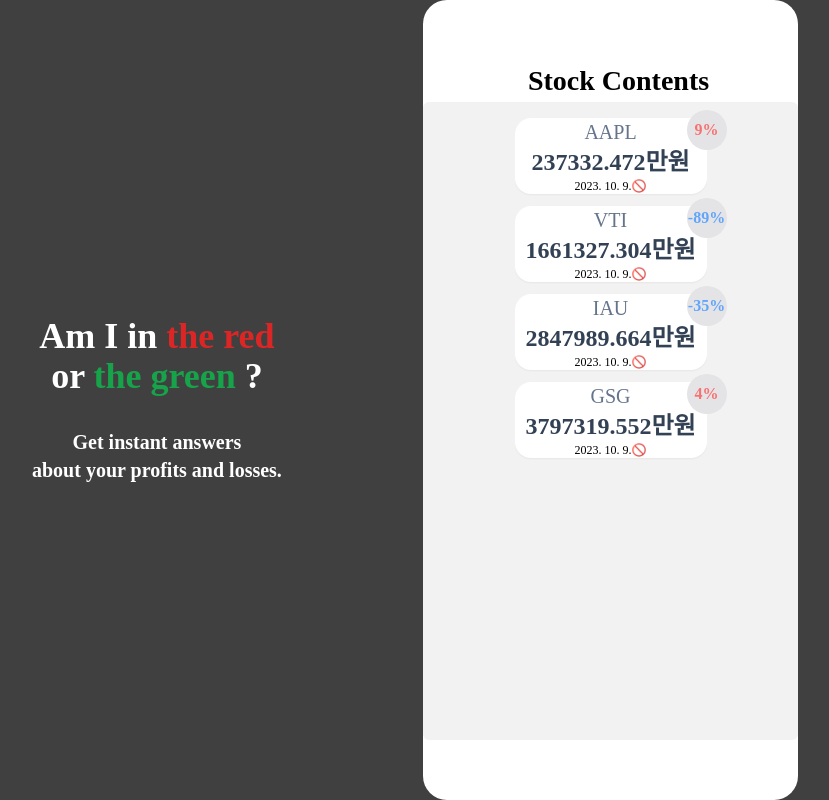
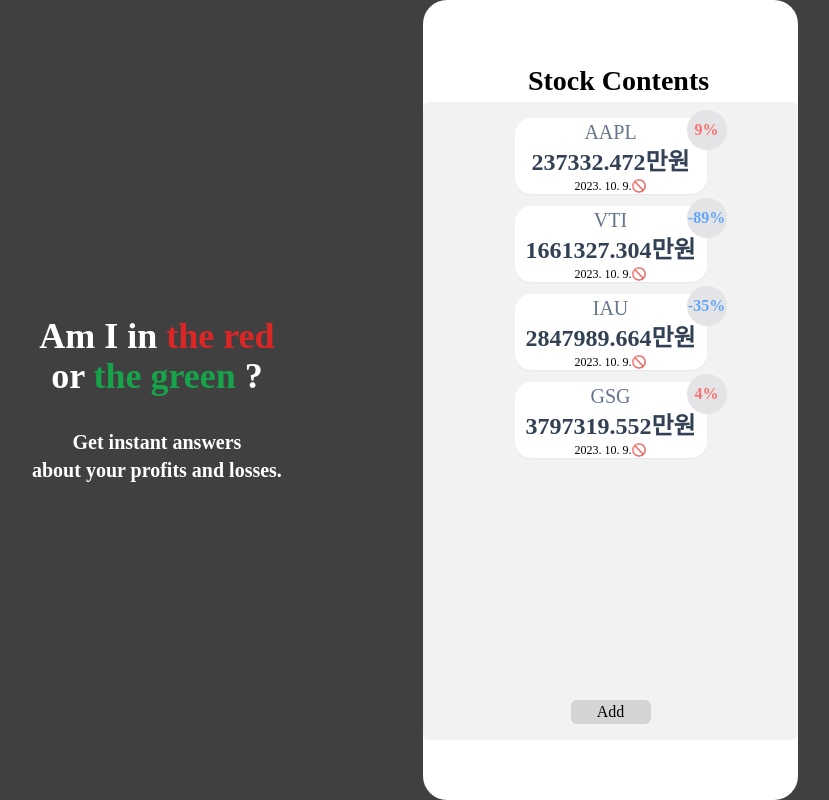
Before and after one commit to Hys-Lee/invest-records, a React (Vite) app: page /detail in a window 1280 px wide. Shown: the whole page, without its empty margins (225-1054 px from the left). Built offline with nearby package versions, Linux system fonts and the light colour scheme; a web font is replaced by a local one.

Commit message:
Feat: Add 'add' button
button that link to Edit page

```diff
--- /dev/null
+++ b/src/components/Button.tsx
@@ -0,0 +1,9 @@
+import { Link } from 'react-router-dom';
+
+export default function Button(userId) {
+  return (
+    <Link to={`/detail/${userId}/edit`}>
+      <button className=" bg-neutral-300 w-20 rounded-md ">Add</button>
+    </Link>
+  );
+}
--- a/src/pages/Detail.tsx
+++ b/src/pages/Detail.tsx
@@ -1,6 +1,7 @@
 import { stockCalc, tmpRecentStockDate } from '../components/calculation.tsx';
+import { Link } from 'react-router-dom';
 import StockTile from '../components/StockTile.tsx';
-import { Link } from 'react-router-dom';
+import Button from '../components/Button.tsx';
 
 export default function Detail() {
   const userId = 1;
@@ -11,7 +12,7 @@
   }
   return (
     <>
-      <div className=" h-full">
+      <div className=" h-full flex flex-col items-center">
         <div className="flex flex-col  items-center h-full gap-3 overflow-scroll">
           {stockInfo.allTickers.map((ticker) => {
             return (
@@ -27,6 +28,9 @@
             );
           })}
         </div>
+        <div>
+          <Button />
+        </div>
 
         {/* <Exchange /> */}
       </div>
```
Also changed, not shown: src/pages/Edit.tsx (+1 -8 lines).
